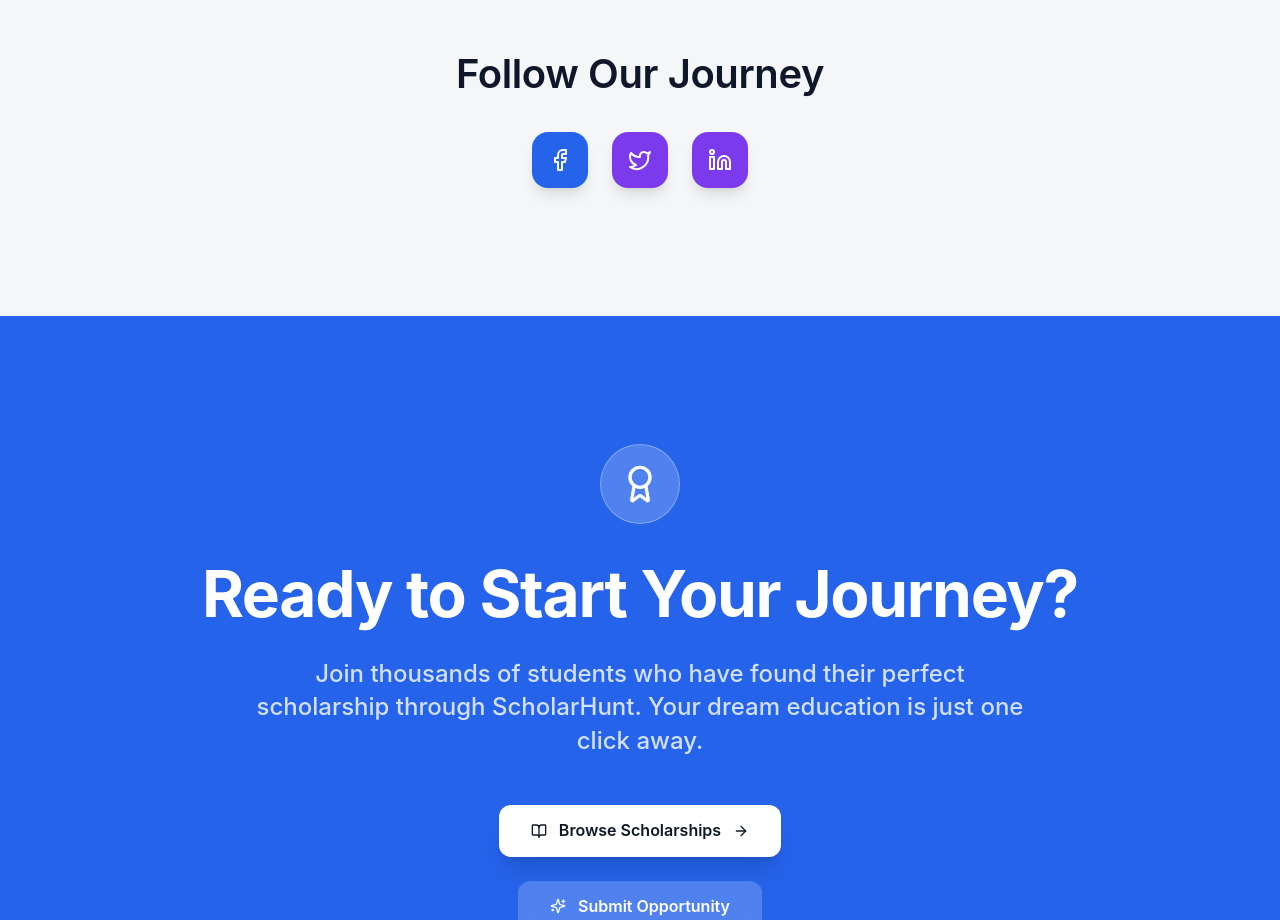
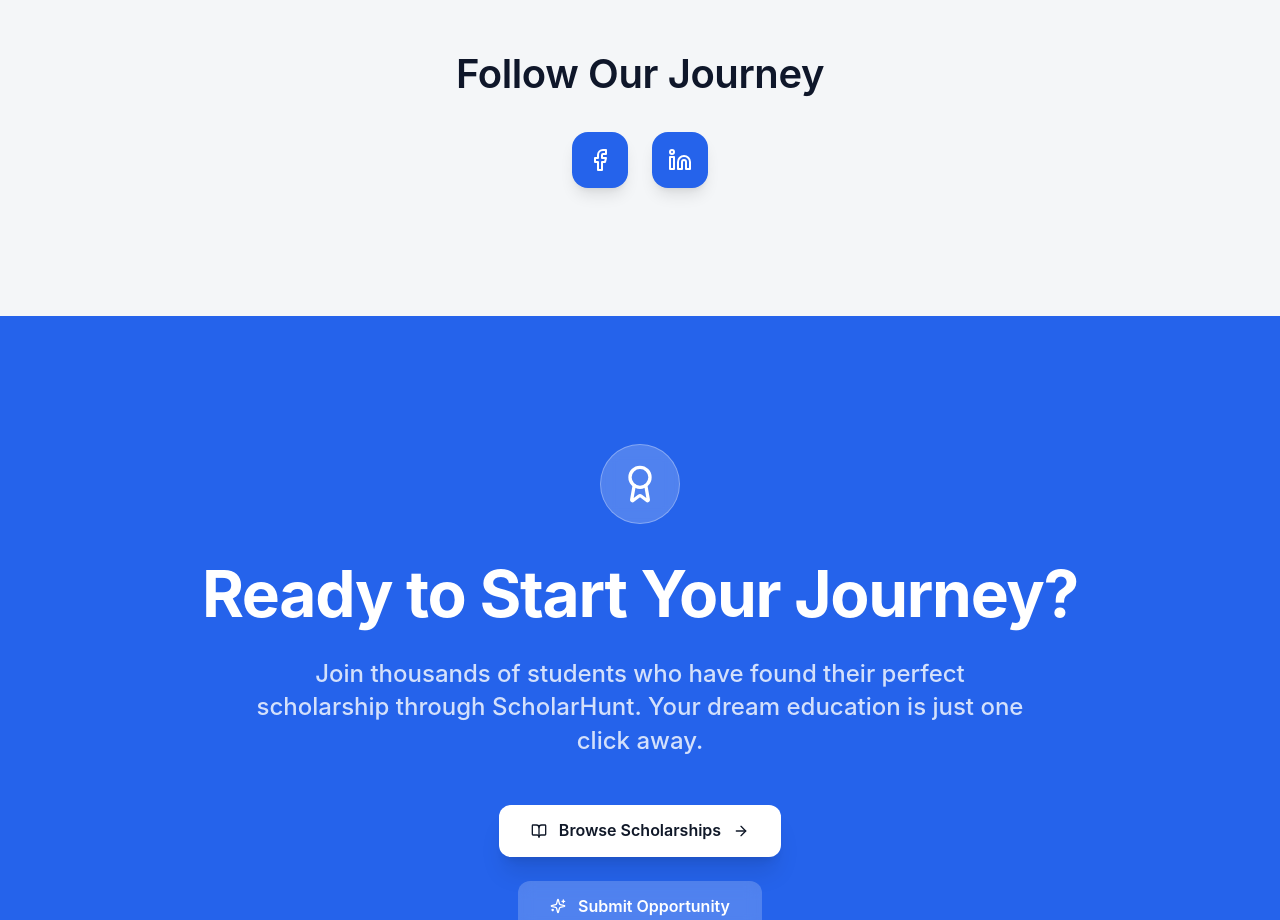
Before and after one commit to Verilia-company/ScholarHunt, a Next.js app: page /about in a window 1280 px wide. Shown: the part 4400-5320 px from the top of the page. Built offline with nearby package versions, Linux system fonts and the light colour scheme; no server answers; the database is empty.

Commit message:
Removed unwanted links

```diff
--- a/app/about/page.tsx
+++ b/app/about/page.tsx
@@ -10,7 +10,6 @@ import {
   MapPin,
   BookOpen,
   Facebook,
-  Twitter,
   Instagram,
   Linkedin,
   Heart,
@@ -662,12 +661,6 @@ export default function AboutPage() {
                   gradient: "from-blue-400 to-blue-600",
                 },
                 {
-                  component: Twitter,
-                  href: settings?.socialMedia?.twitter || "https://twitter.com/scholarhunt_ug",
-                  color: "hover:text-sky-500",
-                  gradient: "from-sky-400 to-blue-500",
-                },
-                {
                   component: Instagram,
                   href: settings?.socialMedia?.instagram,
                   color: "hover:text-pink-500",
```
